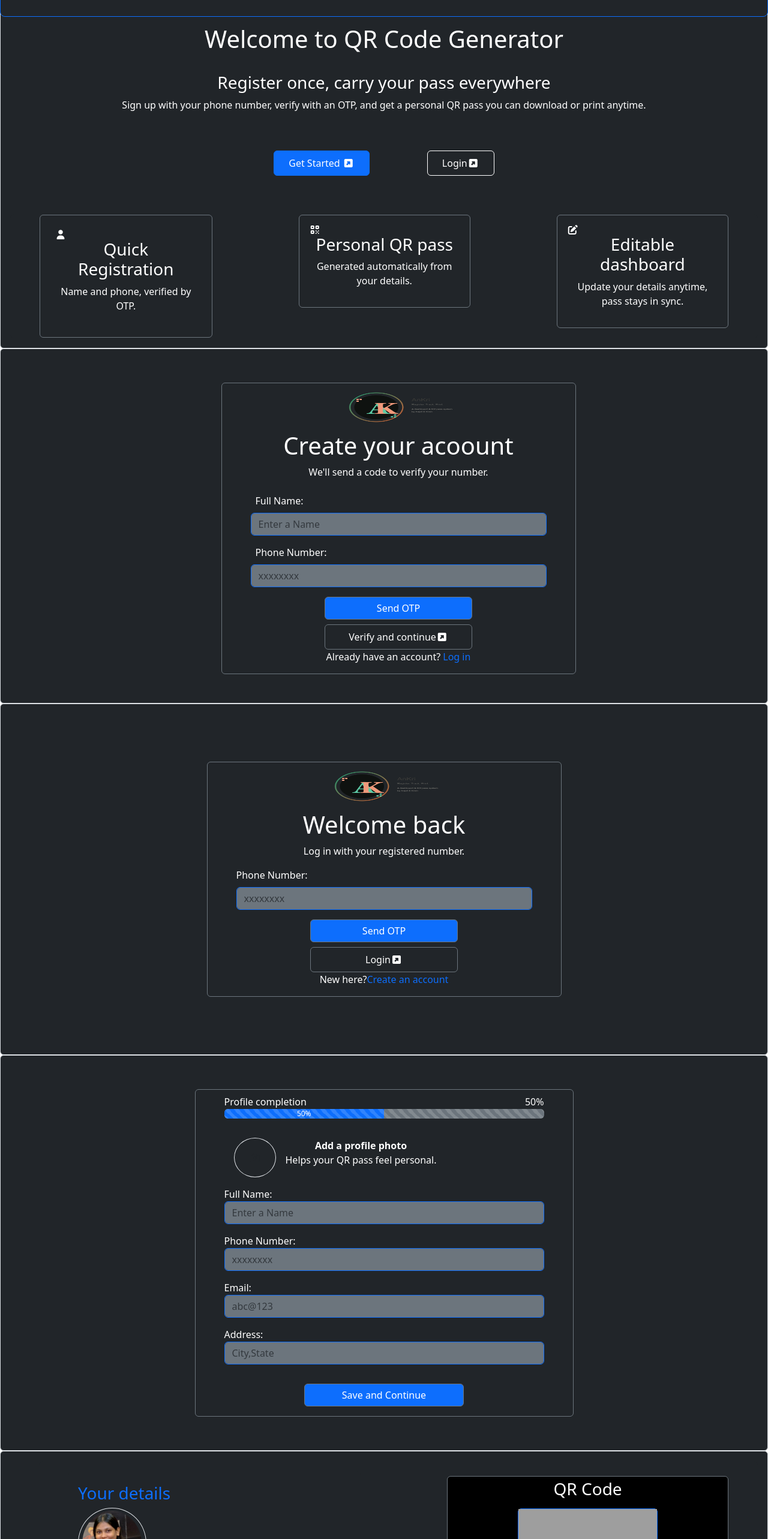
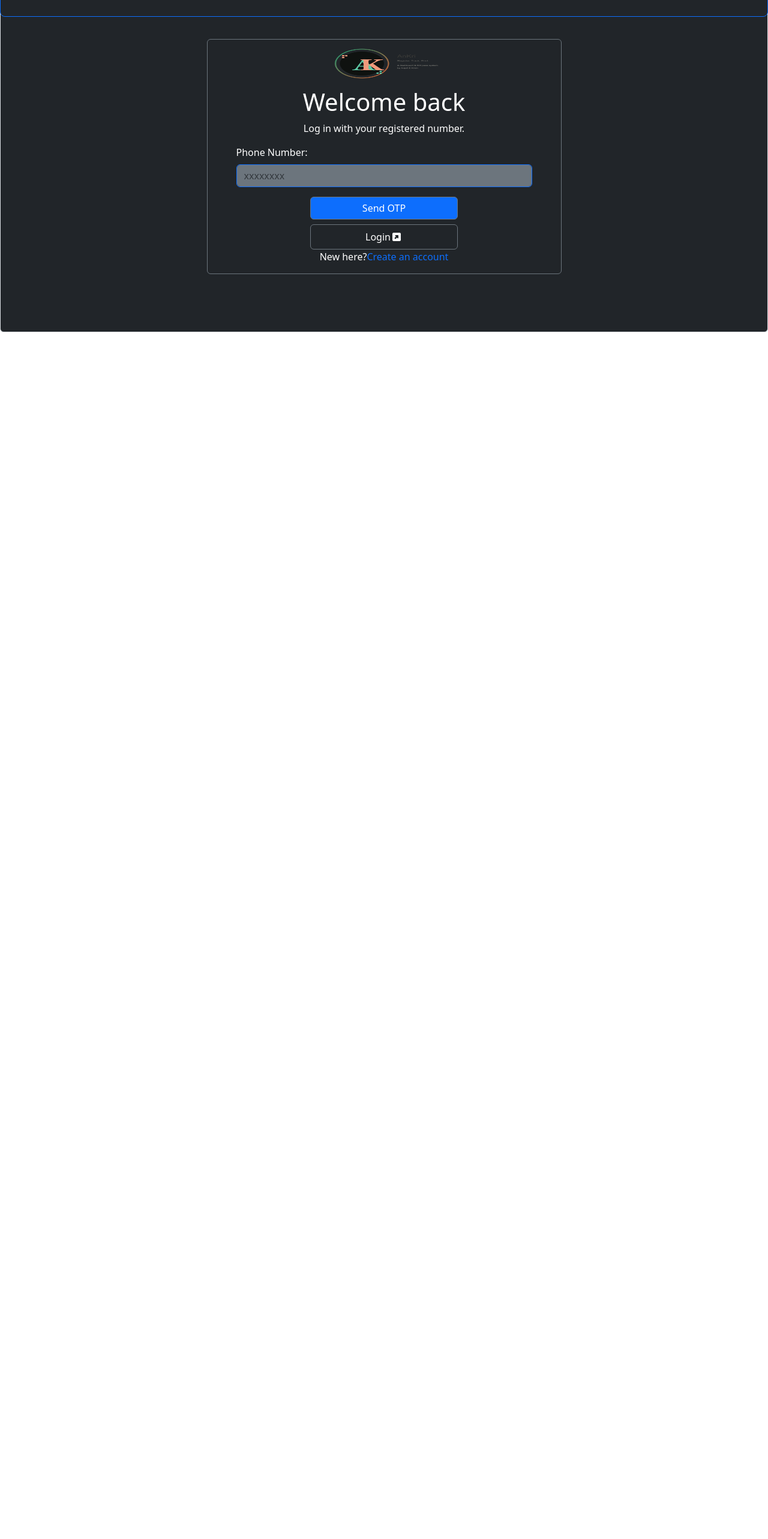
Before and after one commit to anjali-2511/AJSpire-Internship-Journey-, a React (Vite) app in the folder ReactJs_Mini_Project/QR_Code_Generator_Using_User_Details/vite-project/: page /login in a window 1280 px wide. Shown: the part 80-2646 px from the top of the page at 60% size. After the commit the page ends 800 px from the top, so only its background shows below. Built offline with nearby package versions, Linux system fonts and the light colour scheme; grey boxes are pictures that could not be loaded.

Commit message:
On all Page Router used

```diff
--- a/ReactJs_Mini_Project/QR_Code_Generator_Using_User_Details/vite-project/src/App.jsx
+++ b/ReactJs_Mini_Project/QR_Code_Generator_Using_User_Details/vite-project/src/App.jsx
@@ -8,26 +8,23 @@ import Registration from "./Registration"
 
 function App() {
 
-
   return (
-    <>
+    <BrowserRouter>
       <NavBar />
       <br />
       <br />
-
-          <Home />
-          <Registration />
-          <Login />
-          <Profile />
-          <DashBoard />
+      <Routes>
+        <Route path="/" element={<Home />} />
+        <Route path="/login" element={<Login />} />
+        <Route path="/registration" element={<Registration />} />
+        <Route path="/dashboard" element={<DashBoard />} />
+        <Route path="/profile" element={<Profile />} />
+      </Routes>
 
 
 
 
-
-
-
-    </>
+    </BrowserRouter>
   )
 }
 
--- a/ReactJs_Mini_Project/QR_Code_Generator_Using_User_Details/vite-project/src/DashBoard.jsx
+++ b/ReactJs_Mini_Project/QR_Code_Generator_Using_User_Details/vite-project/src/DashBoard.jsx
@@ -3,7 +3,7 @@ function DashBoard() {
     return (
         <>
             <div className="bg-dark vh-100  border rounded d-flex justify-content-center">
-                <div className="card bg-dark ms-5 text-white border-0 w-100 h-100  d-flex flex-column">
+                <div className="card bg-dark ms-5 text-white border-0 w-100 h-100  d-flex flex-column mt-3">
 
                     <div className="card flex-row bg-dark border-dark gap-5 m-3">
 
@@ -28,7 +28,7 @@ function DashBoard() {
 
                         </div>
 
-                        <div className="card bg-black text-center text-white border-secondary w-100 h-100 ms-5 me-5 mt-4">
+                        <div className="card bg-black text-center text-white border-secondary w-100 h-75 ms-5 me-5 mt-5 p-3">
                             <h3 className="pt-1">QR Code</h3>
                             <div className="card bg-white justify-content-center w-50 h-50 mt-2 ms-auto me-auto border border-primary">
                                 <img src="https://upload.wikimedia.org/wikipedia/commons/thumb/d/d0/QR_code_for_mobile_English_Wikipedia.svg/250px-QR_code_for_mobile_English_Wikipedia.svg.png?utm_source=en.wikipedia.org&utm_campaign=parser&utm_content=thumbnail" alt="" width="100%" height="100%"/>
@@ -36,7 +36,7 @@ function DashBoard() {
 
                             <div className="w-100  mt-4">
                                 <button className="btn btn-primary px-4 py-2 mt-3 me-3 pe-auto ps-auto w-50"><i className="fa-solid fa-download"></i>Download</button>
-                                <button className="btn btn-dark border-white px-4 py-2   text-center mt-2 w-50  ms-auto me-2"><i className="fa-solid fa-print" ></i> Print</button>
+                                <button className="btn btn-dark border-white px-4 py-2   text-center mt-2 w-50 mb-5 ms-auto me-2"><i className="fa-solid fa-print" ></i> Print</button>
                             </div>
 
 
--- a/ReactJs_Mini_Project/QR_Code_Generator_Using_User_Details/vite-project/src/Home.jsx
+++ b/ReactJs_Mini_Project/QR_Code_Generator_Using_User_Details/vite-project/src/Home.jsx
@@ -1,11 +1,8 @@
-
+import { useNavigate } from "react-router-dom";
 
 function Home() {
 
-    function HandleGetStarted(){
-
-    };
-
+    const navigate = useNavigate()
 
     return (
         <>
@@ -15,8 +12,9 @@ function Home() {
                 <h3 className="text-white"> Register once, carry your pass everywhere</h3>
                 <p className="text-white"> Sign up with your phone number, verify with an OTP, and get a personal QR pass you can download or print anytime.</p>
 
-                <button className="btn btn-primary m-5 px-4 py-2" onClick={HandleGetStarted}>Get Started <i className="fa-solid fa-square-up-right"></i></button>
-                <button className="btn btn-dark border-white px-4 py-2 d-inline-flex align-items-center  m-5">Login <i className="fa-solid fa-square-up-right"  ></i></button>
+                <button onClick={()=>navigate("/registration")} className="btn btn-primary m-5 px-4 py-2">Get Started <i className="fa-solid fa-square-up-right"></i></button>
+
+                <button  onClick={()=>navigate("/login")} className="btn btn-dark border-white px-4 py-2 d-inline-flex align-items-center  m-5">Login <i className="fa-solid fa-square-up-right"  ></i></button>
 
                 <div className="card flex-row bg-dark border-dark gap-5 m-3">
                     <div className="card bg-dark text-white border-secondary w-25 h-25 ms-5 me-5 p-4 ">
--- a/ReactJs_Mini_Project/QR_Code_Generator_Using_User_Details/vite-project/src/Login.jsx
+++ b/ReactJs_Mini_Project/QR_Code_Generator_Using_User_Details/vite-project/src/Login.jsx
@@ -2,7 +2,7 @@ import logo from "../public/project_logo.png"
 function Login() {
     return (
         <>
-            <div className="bg-dark vh-50 border rounded d-flex justify-content-center p-5">
+            <div className="bg-dark vh-50 border rounded d-flex justify-content-center p-5 pt-5">
                 <div className="card bg-dark ms-5 text-white border-secondary w-50 h-50 mt-5 ps-5 pe-5 m-5">
                     <div className="d-flex justify-content-center"> <img src={logo} alt="" width="250" height="80" /></div>
                     <h1 className="text-center">Welcome back</h1>
--- a/ReactJs_Mini_Project/QR_Code_Generator_Using_User_Details/vite-project/src/NavBar.jsx
+++ b/ReactJs_Mini_Project/QR_Code_Generator_Using_User_Details/vite-project/src/NavBar.jsx
@@ -1,5 +1,9 @@
+import { Link } from "react-router-dom";
 import logo from "../public/project_logo.png"
+import { useNavigate } from "react-router-dom";
 function NavBar() {
+    const navigate = useNavigate();
+
     return (
         <>
             <nav className="navbar navbar-expand-lg navbar-dark bg-dark fixed-top border rounded-3 border-primary">
@@ -17,23 +21,23 @@ function NavBar() {
                     <ul className="navbar-nav align-items-lg-center ">
 
                         <li className="nav-item  ms-5 me-5">
-                            <a className="nav-link active" href="#">Home</a>
+                            <Link className="nav-link active" to="/">Home</Link>
                         </li>
 
                         <li className="nav-item ms-5 me-5 ">
-                            <a className="nav-link" href="#">DashBoard</a>
+                            <Link className="nav-link" to="/dashboard">DashBoard</Link>
                         </li>
 
                         <li className=" nav-item  ms-5 me-5">
-                            <a className="nav-link" href="#">Login</a>
+                            <Link to="/login" className="nav-link">Login</Link>
                         </li>
                         <li className=" nav-item  ms-5 me-5">
-                            <a className="nav-link" href="#">Profile</a>
+                            <Link className="nav-link" to="/profile">Profile</Link>
                         </li>
                     </ul>
 
                     <div className="nav-item ms-auto">
-                        <button className="btn btn-dark border-white px-4 py-2 d-inline-flex align-items-center ">
+                        <button onClick={()=>navigate("/registration")}  className="btn btn-dark border-white px-4 py-2 d-inline-flex align-items-center ">
                             Sign up  <i className="fa-solid fa-square-up-right" ></i>
                         </button>
                     </div>
--- a/ReactJs_Mini_Project/QR_Code_Generator_Using_User_Details/vite-project/src/Profile.jsx
+++ b/ReactJs_Mini_Project/QR_Code_Generator_Using_User_Details/vite-project/src/Profile.jsx
@@ -1,8 +1,8 @@
 function Profile() {
     return (
         <>
-            <div className="bg-dark vh-50 border rounded d-flex justify-content-center p-2">
-                <div className="card bg-dark ms-5 text-white border-secondary w-50 h-50 mt-5 ps-5 pe-5 m-5">
+            <div className="bg-dark vh-50 border rounded d-flex justify-content-center p-2 pt-5">
+                <div className="card bg-dark ms-5 text-white border-secondary w-50 h-100 ps-5 pe-5 m-5 mt-5">
 
                     <div className="d-flex justify-content-between w-100 mt-2">
                         <span>Profile completion</span>
--- a/ReactJs_Mini_Project/QR_Code_Generator_Using_User_Details/vite-project/src/Registration.jsx
+++ b/ReactJs_Mini_Project/QR_Code_Generator_Using_User_Details/vite-project/src/Registration.jsx
@@ -3,7 +3,7 @@ function Registration() {
     return (
         <>
             <div className="bg-dark vh-50 border rounded d-flex justify-content-center p-5">
-                <div className="card bg-dark ms-5 text-white border-secondary w-50 h-50 mt-2 ps-5 pe-5">
+                <div className="card bg-dark ms-5 text-white border-secondary w-50 h-50 mt-5 mb-3 ps-5 pe-5">
                     <div className="d-flex justify-content-center"> <img src={logo} alt="" width="250" height="80"/></div>
                     <h1 className="text-center">Create your acoount</h1>
                     <p className="text-center">We'll send a code to verify your number.</p>
```
